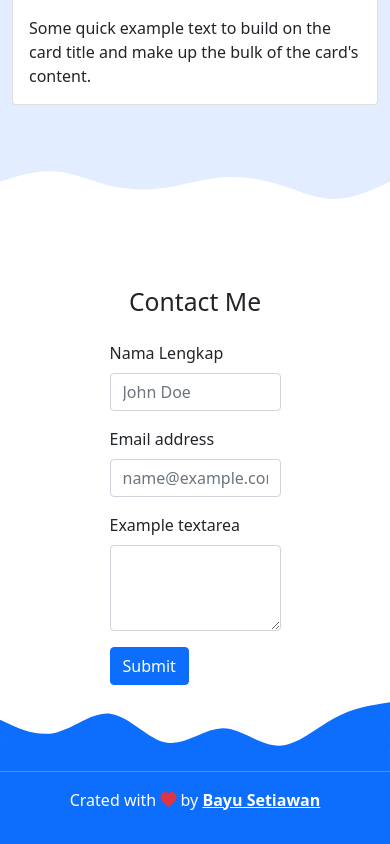
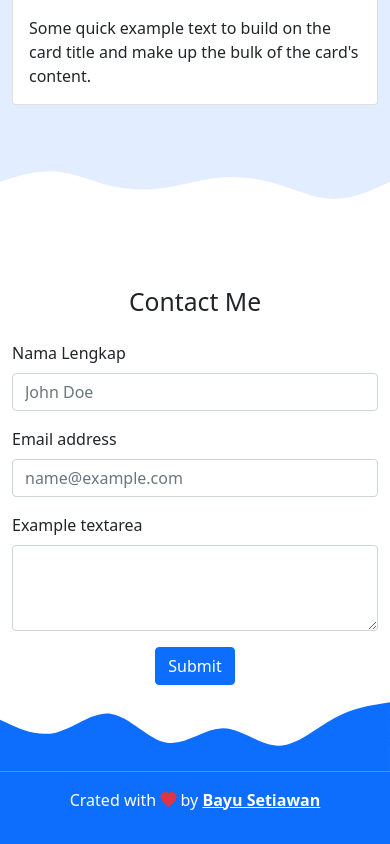
Before and after one commit to bayu275/bayu275.github.io, a plain HTML site: page src/index.html in a window 390 px wide. Shown: the part 3140-3984 px from the top of the page. Drawn offline with nearby package versions, Linux system fonts and the light colour scheme.

Commit message:
fix index.html

```diff
--- a/src/index.html
+++ b/src/index.html
@@ -178,7 +178,7 @@
                 </div>
             </div>
             <div class="row justify-content-center">
-                <div class="col-6">
+                <div class="col-md-6">
                     <form>
                         <div class="mb-3">
                             <label for="name" class="form-label">Nama Lengkap</label>
@@ -193,7 +193,9 @@
                             <label for="exampleFormControlTextarea1" class="form-label">Example textarea</label>
                             <textarea class="form-control" id="exampleFormControlTextarea1" rows="3"></textarea>
                         </div>
-                        <button type="submit" class="btn btn-primary">Submit</button>
+                        <div class="text-center">
+                            <button type="submit" class="btn btn-primary">Submit</button>
+                        </div>
                     </form>
                 </div>
             </div>
```
